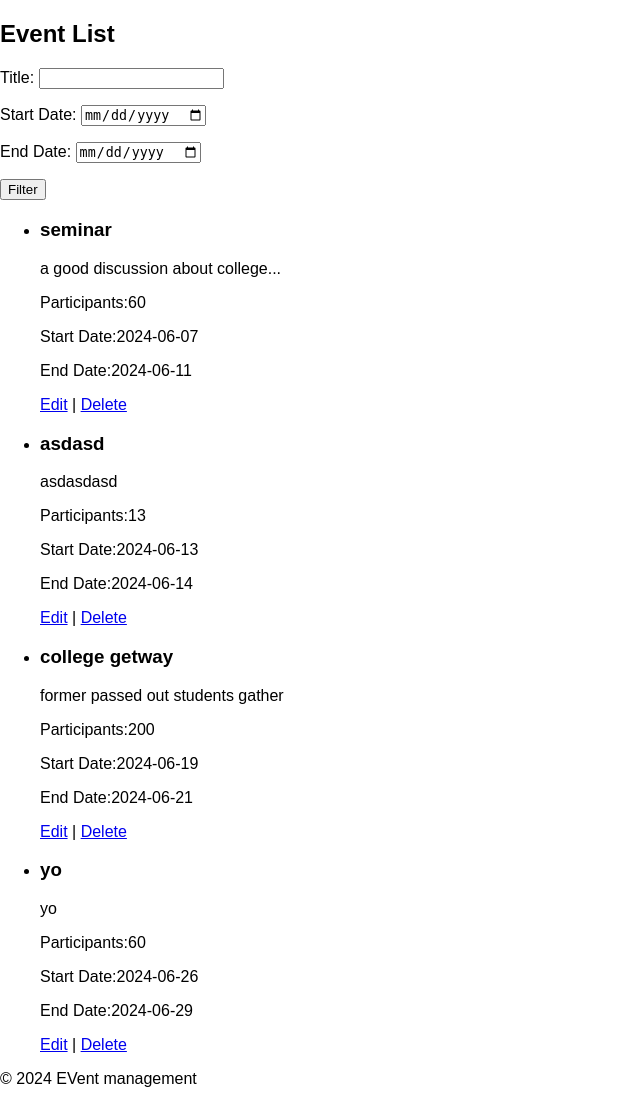
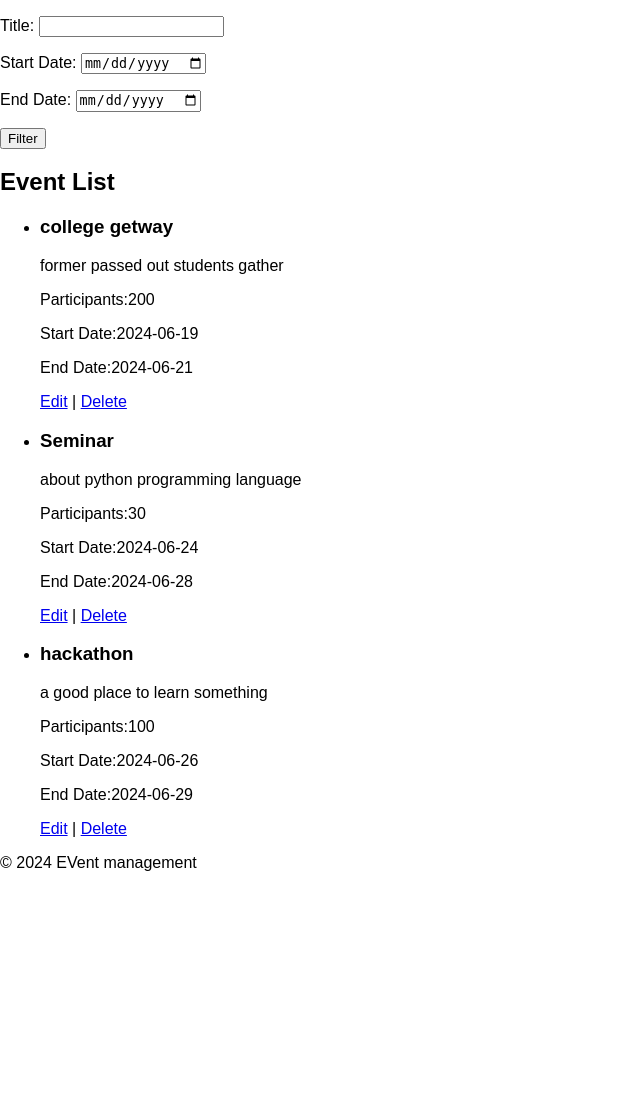
Before and after one commit to nishantvegeta/Eventmanagementsystem, a Django app: page /events/event/ in a window 1280 px wide. Shown: the part 182-1286 px from the top of the page, without its empty margins (0-640 px from the left). After the commit the page ends 1053 px from the top, so only its background shows below. Run offline with Django 5.2, Linux system fonts and the light colour scheme; a user stored in the database is signed in.

Commit message:
everything done

```diff
--- a/events.json
+++ b/events.json
@@ -1,19 +1,6 @@
 [
     {
-        "title": "seminar ",
-        "description": "a good discussion about college...",
-        "total_participants": "60",
-        "start_date": "2024-06-07",
-        "end_date": "2024-06-11"
-    },
-    {
-        "title": "asdasd",
-        "description": "asdasdasd",
-        "total_participants": "13",
-        "start_date": "2024-06-13",
-        "end_date": "2024-06-14"
-    },
-    {
+        "id": 3,
         "title": "college getway",
         "description": "former passed out students gather ",
         "total_participants": "200",
@@ -21,9 +8,18 @@
         "end_date": "2024-06-21"
     },
     {
-        "title": "yo",
-        "description": "yo",
-        "total_participants": "60",
+        "id": 5,
+        "title": "Seminar",
+        "description": "about python programming language",
+        "total_participants": "30",
+        "start_date": "2024-06-24",
+        "end_date": "2024-06-28"
+    },
+    {
+        "id": 6,
+        "title": "hackathon",
+        "description": "a good place to learn something",
+        "total_participants": "100",
         "start_date": "2024-06-26",
         "end_date": "2024-06-29"
     }
--- a/events/templates/events/event_form.html
+++ b/events/templates/events/event_form.html
@@ -3,7 +3,7 @@
 
 {% block content %}
     <h2>{% if event %}Edit Event{% else %}Create Event{% endif %}</h2>
-    <form method="post" {% if event %}action="{% url 'event_update' event.title %}"{% else %}action="{% url 'event_create' %}"{% endif %}>
+    <form method="post" {% if event %}action="{% url 'event_update' event.id %}"{% else %}action="{% url 'event_create' %}"{% endif %}>
         {% csrf_token %}
         <label for="title">Title:</label><br>
         <input type="text" id="title" name="title" value="{% if event %}{{ event.title }}{% endif %}" required><br><br>
--- a/events/templates/events/event_list.html
+++ b/events/templates/events/event_list.html
@@ -1,12 +1,12 @@
 {% extends "events/base.html" %}
 {% block content %}
-    <h2>Event List</h2>
 
     <form method="get">
         {{ filter_form.as_p }}
         <button type="submit">Filter</button>
     </form>
 
+    <h2>Event List</h2>
     <ul>
         {% for event in events %}
             <li>
@@ -16,8 +16,8 @@
                 <p>Start Date:{{ event.start_date }}</p>
                 <p>End Date:{{ event.end_date }}</p>
                 {% if event.title %}
-                    <a href="{% url 'event_update' event.title %}">Edit</a> |
-                    <a href="{% url 'event_delete' event.title %}">Delete</a>
+                    <a href="{% url 'event_update' event.id %}">Edit</a> |
+                    <a href="{% url 'event_delete' event.id %}">Delete</a>
                 {% else %}
                     <span>Edit</span>
                     <span>Delete</span>
--- a/events/urls.py
+++ b/events/urls.py
@@ -4,6 +4,6 @@ from . import views
 urlpatterns = [
     path('event/', views.events, name='event_list'),
     path('event/create/', views.create_event, name='event_create'),
-    path('event/update/<str:title>/', views.update_event, name='event_update'),
-    path('event/delete/<str:title>/', views.delete_event, name='event_delete'),
+    path('event/update/<int:id>/', views.update_event, name='event_update'),
+    path('event/delete/<int:id>/', views.delete_event, name='event_delete')
 ]
--- a/events/views.py
+++ b/events/views.py
@@ -48,24 +48,28 @@ def create_event(request):
         start_date = request.POST.get('start_date')
         end_date = request.POST.get('end_date')
 
+        events = read_events(events_file_path)
+        new_id = max(event['id'] for event in events) + 1 if events else 1
+
         event = {
+            'id': new_id,
             'title': title,
             'description': description,
             'total_participants': total_participants,
             'start_date': start_date,
             'end_date': end_date
         }
-        events = read_events(events_file_path)
+
         events.append(event)
         write_events(events_file_path, events)
         return redirect('event_list')
     return render(request, 'events/event_form.html', {'event':None})
 
 @login_required
-def update_event(request, title):
+def update_event(request, id):
     events_file_path = os.path.join(settings.BASE_DIR, 'events.json')
     events = read_events(events_file_path)
-    event = next((event for event in events if event['title'] == title), None)
+    event = next((event for event in events if event['id'] == int(id)), None)
     if not event:
         return HttpResponse(status=404)
     if request.method == 'GET':
@@ -79,24 +83,26 @@ def update_event(request, title):
         return render(request, 'events/event_list.html', {'event': event})
 
     else:
-        event = get_event(title)
+        event = get_event(id)
         return render(request, 'events/event_list.html', {'event': event})
 
 
 @login_required
-def delete_event(request, title):
+def delete_event(request, id):
     events_file_path = os.path.join(settings.BASE_DIR, 'events.json')
     events = read_events(events_file_path)
-    event = next((event for event in events if event['title'] == title), None)
+    event = next((event for event in events if event['id'] == int(id)), None)
     if not event:
         return HttpResponse(status=404)
+    if request.method == 'GET':
+     return render(request, 'events/event_confirm_delete.html', { 'event': event})
 
     if request.method == 'POST':
         events.remove(event)
         write_events(events_file_path, events)
         return redirect('event_list')
 
-    return redirect('event_list')
+    return redirect(request, 'events/event_list.html', {'event': event})
 
 def read_events(events_file_path):
     try:
```
Also changed, not shown: events/templates/events/event_confirm_delete.html (+3 -4 lines), db.sqlite3.
